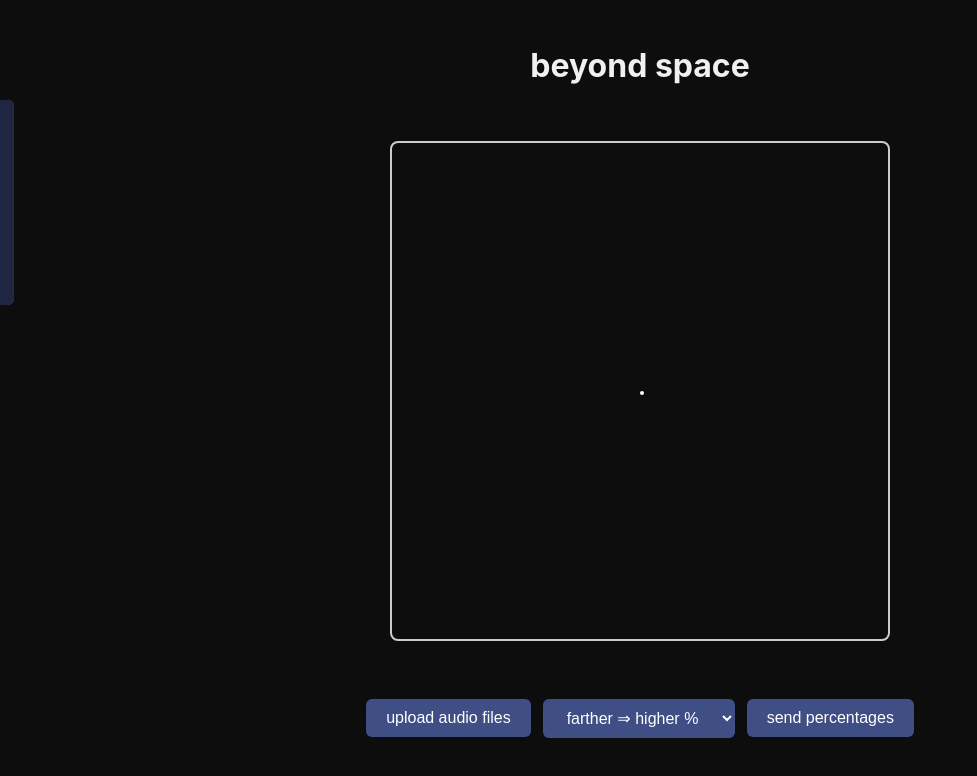
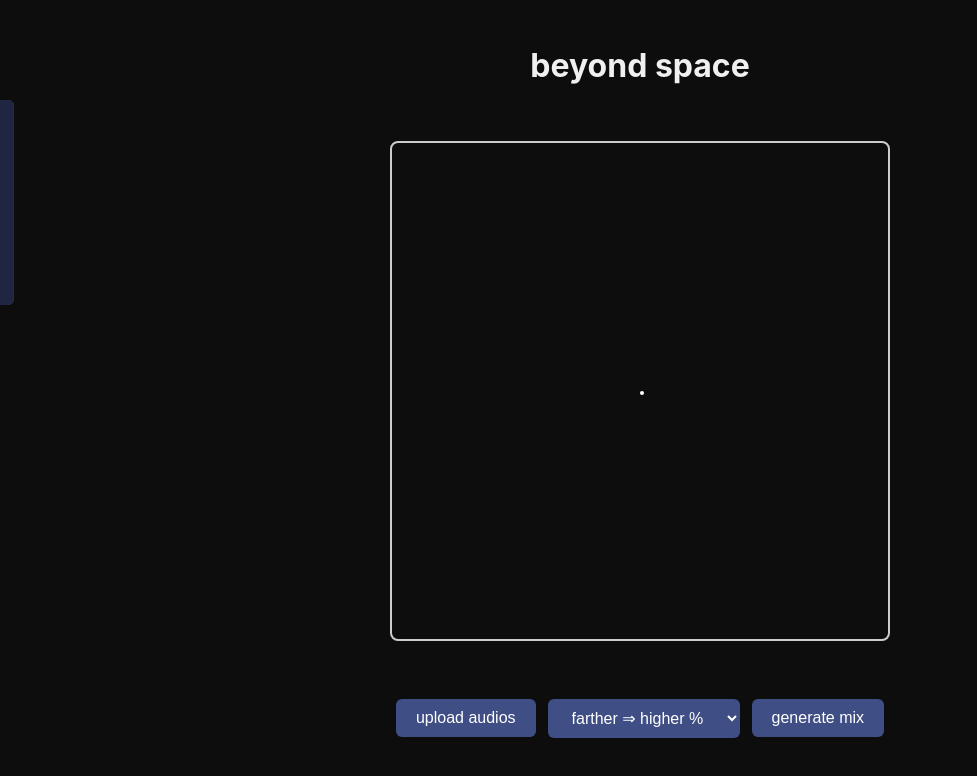
Before and after one commit to albedimaria/beyond_space, a React (Vite) app in the folder frontend/: page / in a window 1280 px wide. Shown: the top 776 px of the page, without its empty margins (0-977 px from the left). Built offline with nearby package versions, Linux system fonts and the light colour scheme.

Commit message:
frontend + backend prep

```diff
--- a/frontend/src/components/FileUploader.jsx
+++ b/frontend/src/components/FileUploader.jsx
@@ -21,7 +21,7 @@ export default function FileUploader({ files, setFiles }) {
                 onClick={() => !isLimitReached && inputRef.current?.click()}
                 disabled={isLimitReached}
             >
-                {isLimitReached ? "maximum files reached" : "upload audio files"}
+                {isLimitReached ? "max files reached" : "upload audios"}
             </Button>
 
             <input
--- a/frontend/src/components/SendPercentages.jsx
+++ b/frontend/src/components/SendPercentages.jsx
@@ -56,7 +56,7 @@ export default function SendPercentages({ percentages, coords, files = [], backe
     return (
         <div className="send-block">
             <Button onClick={handleSend} disabled={!canSend}>
-                {pending ? "sending…" : "send percentages"}
+                {pending ? "generating…" : "generate mix"}
             </Button>
             {error && <div className="error-text" role="alert">{error}</div>}
         </div>
```
